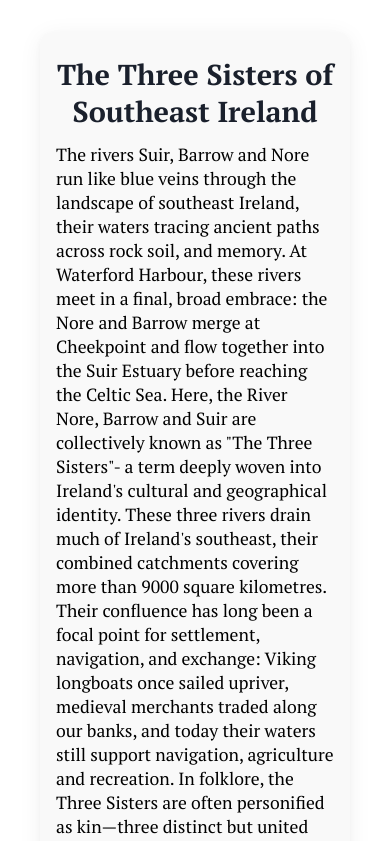
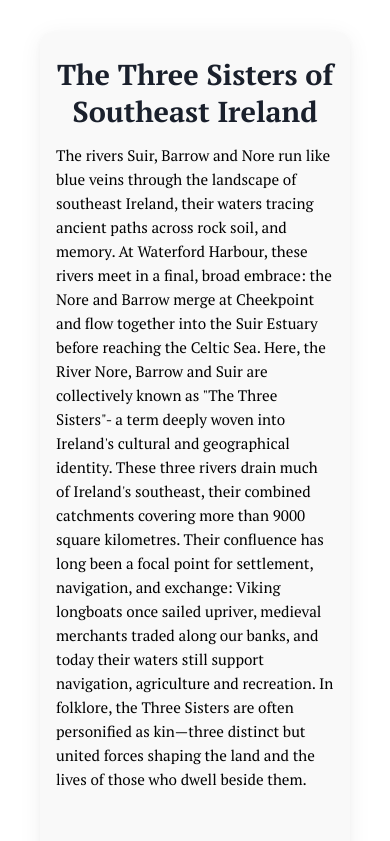
Before and after one commit to proy02/nore-scrollytelling, a SvelteKit app: page / in a window 390 px wide. Shown: the top 841 px of the page. Built offline with nearby package versions, Linux system fonts and the light colour scheme.

Commit message:
mobile image postion and font size tweaks

```diff
--- a/src/routes/+page.svelte
+++ b/src/routes/+page.svelte
@@ -24,7 +24,7 @@
 
   const FULL_VIEWBOX_DESKTOP = [0, 0, 1020.41, 1287.10];
   const FULL_VIEWBOX_TABLET  = [0, 0, 1000, 1287.10];
-  const FULL_VIEWBOX_MOBILE  = [0, 80, 623.63,  1082.83];
+  const FULL_VIEWBOX_MOBILE  = [0, 0, 623.63,  1082.83];
 
   const viewBox = tweened(FULL_VIEWBOX_DESKTOP, {
     duration: 1200,
@@ -1174,7 +1174,7 @@
 
     .intro-info-panel p {
       font-size: 0.95rem !important;
-      line-height: 1.3;
+      line-height: 1.2;
       margin: 0;
     }
 
@@ -1205,6 +1205,6 @@
   /* ===== SMALL MOBILE ===== */
   @media (max-width: 480px) {
     .info-panel { padding: 1.5rem 1rem; width: calc(100% - 1rem); margin: 0 0.5rem; }
-    .info-panel p { font-size: 1.1rem !important; }
+    .info-panel p { font-size: 0.95rem !important; }
   }
 </style>
```
